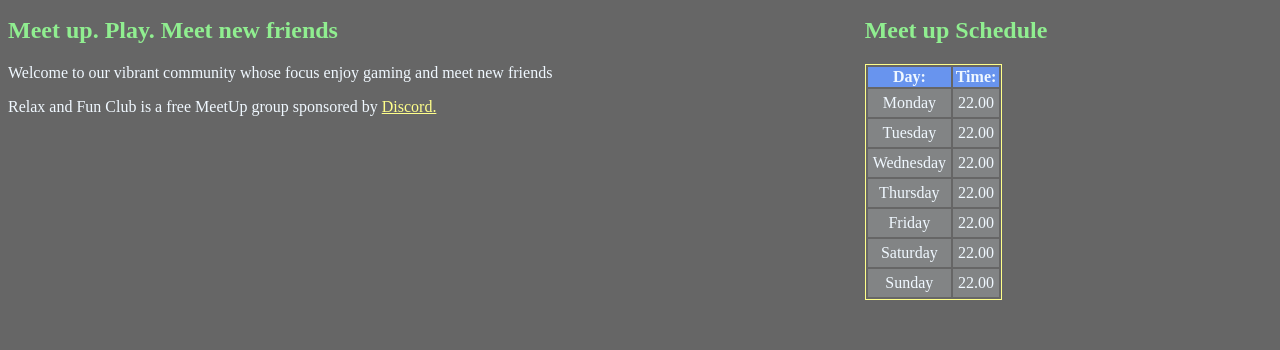
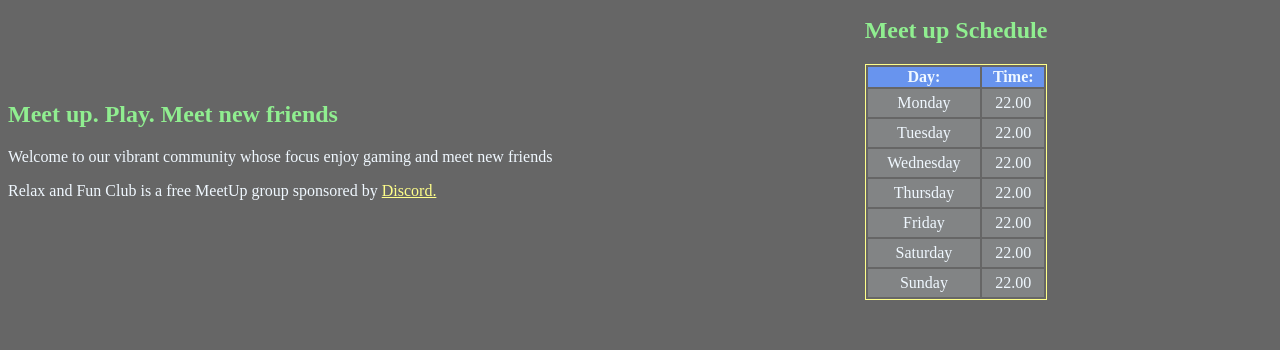
Before and after one commit to Sivavet/responsive-club-website, a plain HTML site: page index.html in a window 1280 px wide. Shown: the part 570-920 px from the top of the page. Drawn offline with Linux system fonts and the light colour scheme.

Commit message:
edited about section to div2

```diff
--- a/styles.css
+++ b/styles.css
@@ -74,6 +74,14 @@ header{
     display: grid;
     grid-template: 1fr / repeat(2, 1fr);
 }
+#about div{
+    align-self: center;
+}
+#about div:nth-child(2){
+    display: grid;
+    align-content: space-around;
+    justify-content: space-around;
+}
 #about #schedule{
     justify-self: center;
     align-self: center;
```
